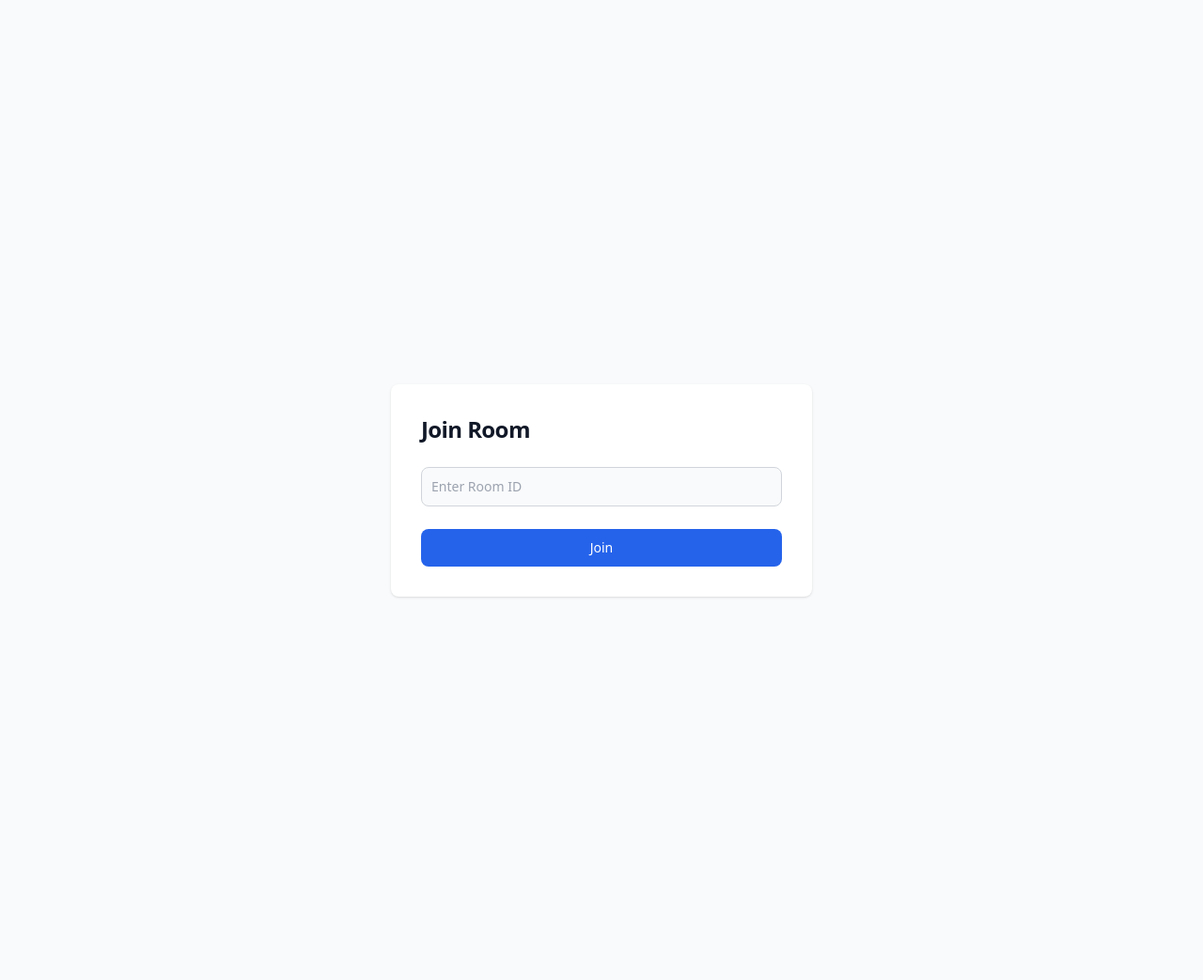
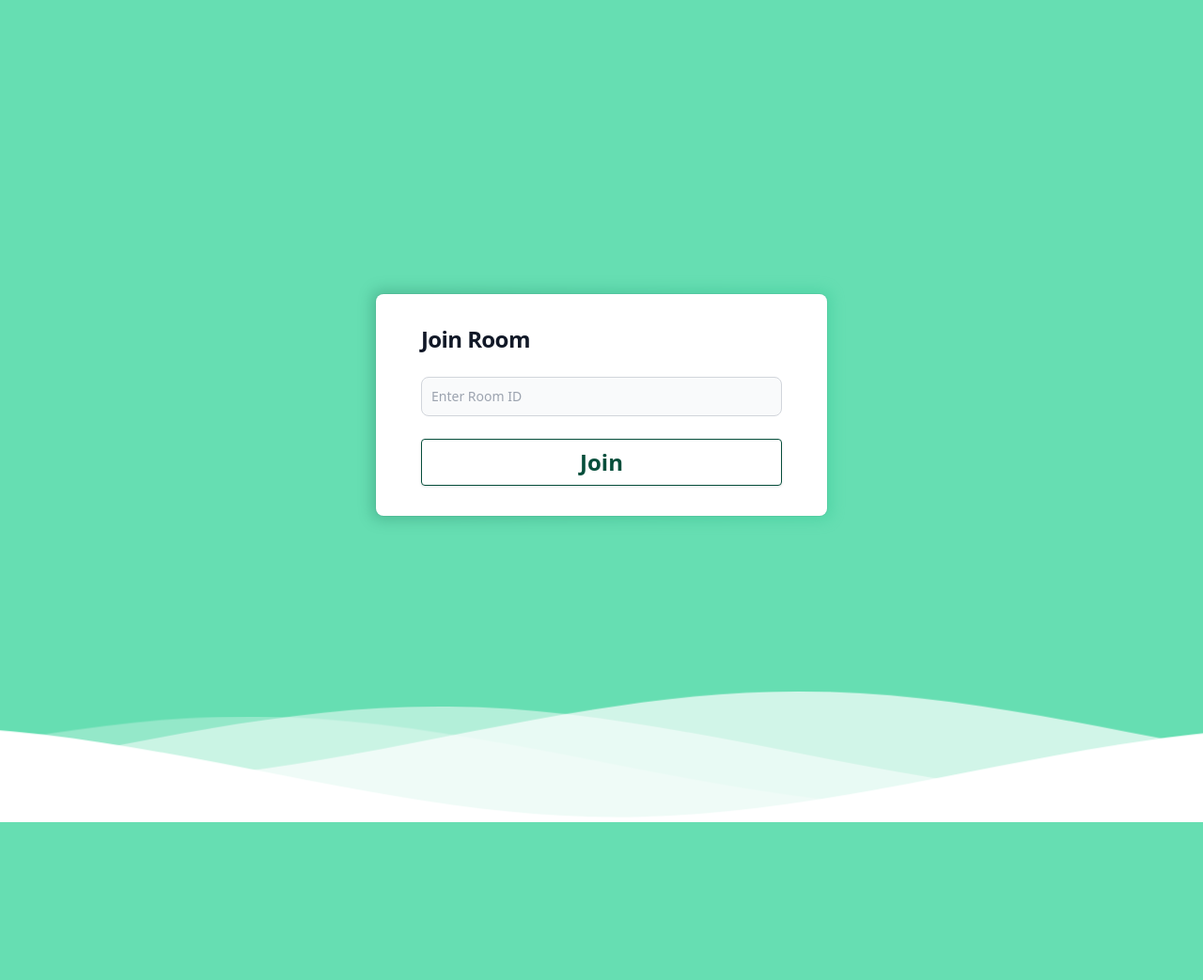
Before and after one commit to Ashutosh010sharma/Video_Conferece, a Django app: page /join/ in a window 1280 px wide. Shown: the whole page at 94% size. Run offline with Django 5.2, Linux system fonts and the light colour scheme; a user stored in the database is signed in; some libraries are stand-ins or nearby versions.

Commit message:
somechange

```diff
--- a/video_call_app/templates/dashboard.html
+++ b/video_call_app/templates/dashboard.html
@@ -3,7 +3,7 @@
 <head>
     <meta charset="UTF-8">
     <meta name="viewport" content="width=device-width, initial-scale=1.0">
-    <title>Register</title>
+    <title>Dashboard</title>
     <script src="https://cdn.tailwindcss.com"></script>
     <link href="https://cdnjs.cloudflare.com/ajax/libs/flowbite/2.3.0/flowbite.min.css"  rel="stylesheet" />
     <style>
--- a/video_call_app/templates/join_room.html
+++ b/video_call_app/templates/join_room.html
@@ -3,16 +3,69 @@
 <head>
     <meta charset="UTF-8">
     <meta name="viewport" content="width=device-width, initial-scale=1.0">
-    <title>Register</title>
+    <title>Join Room</title>
     <script src="https://cdn.tailwindcss.com"></script>
     <link href="https://cdnjs.cloudflare.com/ajax/libs/flowbite/2.3.0/flowbite.min.css"  rel="stylesheet" />
+    <style>
+        @import url(//fonts.googleapis.com/css?family=Lato:300:400);
+
+
+.waves {
+  position:relative;
+  width: 100%;
+  height:50vh;
+  margin-bottom:-7px; /*Fix for safari gap*/
+  min-height:100px;
+  max-height:150px;
+}
+
+/* Animation */
+
+.parallax > use {
+  animation: move-forever 25s cubic-bezier(.55,.5,.45,.5)     infinite;
+}
+.parallax > use:nth-child(1) {
+  animation-delay: -2s;
+  animation-duration: 7s;
+}
+.parallax > use:nth-child(2) {
+  animation-delay: -3s;
+  animation-duration: 10s;
+}
+.parallax > use:nth-child(3) {
+  animation-delay: -4s;
+  animation-duration: 13s;
+}
+.parallax > use:nth-child(4) {
+  animation-delay: -5s;
+  animation-duration: 20s;
+}
+@keyframes move-forever {
+  0% {
+   transform: translate3d(-90px,0,0);
+  }
+  100% {
+    transform: translate3d(85px,0,0);
+  }
+}
+/*Shrinking for mobile*/
+@media (max-width: 768px) {
+  .waves {
+    height:40px;
+    min-height:40px;
+  }
+}
+    </style>
 </head>
-<body>
-    <section class="bg-gray-50 dark:bg-gray-900">
-        <div class="flex flex-col items-center justify-center px-6 py-8 mx-auto md:h-screen lg:py-0">
+<body class="bg-opacity-75 bg-emerald-400 dark:bg-gray-900">
+    <section>
+        <div class="flex flex-col items-center justify-center mx-auto md:h-screen lg:py-0">
+            <div class="relative group max-w-xl">
+                <div class="absolute -inset-1 bg-gradient-to-r from-emerald-900 to-emerald-500 rounded-lg blur opacity-25 group-hover:opacity-100 transition duration-1000 group-hover:duration-200"></div>
+                <div class="relative px-12 py-8 bg-white ring-1 ring-gray-900/5 rounded-lg items-top space-x-6 ">
 
-            <div class="w-full bg-white rounded-lg shadow dark:border md:mt-0 sm:max-w-md xl:p-0 dark:bg-gray-800 dark:border-gray-700">
-                <div class="p-6 space-y-4 md:space-y-6 sm:p-8">
+
+                    <div class="space-y-4 md:space-y-6 w-96">
                         <h1 class="text-xl font-bold leading-tight tracking-tight text-gray-900 md:text-2xl dark:text-white">
                             Join Room
                         </h1>
@@ -20,7 +73,7 @@
                             {% csrf_token %}
                             <div>
                                 <!-- <label for="room" class="block mb-2 text-sm font-medium text-gray-900 dark:text-white">Your email</label> -->
-                            <input type="text" name="roomID" id="room" class="bg-gray-50 border border-gray-300 text-gray-900 sm:text-sm rounded-lg focus:ring-blue-600 focus:border-blue-600 block w-full p-2.5 dark:bg-gray-700 dark:border-gray-600 dark:placeholder-gray-400 dark:text-white dark:focus:ring-blue-500 dark:focus:border-blue-500" placeholder="Enter Room ID" required="">
+                                <input type="text" name="roomID" id="room" class="bg-gray-50 border border-gray-300 text-gray-900 sm:text-sm rounded-lg focus:ring-emerald-900 focus:border-emerald-900 block w-full p-2.5 dark:bg-gray-700 dark:border-gray-600 dark:placeholder-gray-400 dark:text-white dark:focus:ring-blue-500 dark:focus:border-blue-500" placeholder="Enter Room ID" required="">
                             </div>
 
                             <!-- messages -->
@@ -50,11 +103,29 @@
 
 
 
-                        <button type="submit" value="Join" class="w-full text-white bg-blue-600 hover:bg-blue-700 focus:ring-4 focus:outline-none focus:ring-blue-300 font-medium rounded-lg text-sm px-5 py-2.5 text-center dark:bg-blue-600 dark:hover:bg-blue-700 dark:focus:ring-blue-800">Join</button>
+                            <button type="submit" value="Join" class="px-8 py-1 w-full bg-transparent hover:bg-emerald-900 text-emerald-900 hover:text-white rounded shadow hover:shadow-lg py-2 px-4 border border-emerald-900 hover:border-transparent text-2xl font-bold">Join</button>
 
                         </form>
                     </div>
                 </div>
+            </div>
+            <!--Waves Container-->
+
+            <svg class="waves -mb-36 mt-44" xmlns="http://www.w3.org/2000/svg" xmlns:xlink="http://www.w3.org/1999/xlink"
+            viewBox="0 24 150 28" preserveAspectRatio="none" shape-rendering="auto">
+            <defs>
+            <path id="gentle-wave" d="M-160 44c30 0 58-18 88-18s 58 18 88 18 58-18 88-18 58 18 88 18 v44h-352z" />
+            </defs>
+            <g class="parallax">
+            <use xlink:href="#gentle-wave" x="48" y="0" fill="rgba(255,255,255,0.7" />
+            <use xlink:href="#gentle-wave" x="48" y="3" fill="rgba(255,255,255,0.5)" />
+            <use xlink:href="#gentle-wave" x="48" y="5" fill="rgba(255,255,255,0.3)" />
+            <use xlink:href="#gentle-wave" x="48" y="7" fill="#fff" />
+            </g>
+            </svg>
+
+        <!--Waves end-->
+
         </div>
       </section>
 
--- a/video_call_app/templates/login.html
+++ b/video_call_app/templates/login.html
@@ -3,7 +3,7 @@
 <head>
     <meta charset="UTF-8">
     <meta name="viewport" content="width=device-width, initial-scale=1.0">
-    <title>Register</title>
+    <title>Login</title>
     <script src="https://cdn.tailwindcss.com"></script>
     <link href="https://cdnjs.cloudflare.com/ajax/libs/flowbite/2.3.0/flowbite.min.css"  rel="stylesheet" />
     <style>
```
Also changed, not shown: video_call_app/templates/index.html (+65 -3 lines), video_call_app/static/hero.jpg (added), video_call_app/static/hero1.jpeg (added), video_call_app/static/hero2.jpeg (added), video_call_app/static/hero3.jpeg (added). Lines whose indentation alone changed are shown as unchanged.
